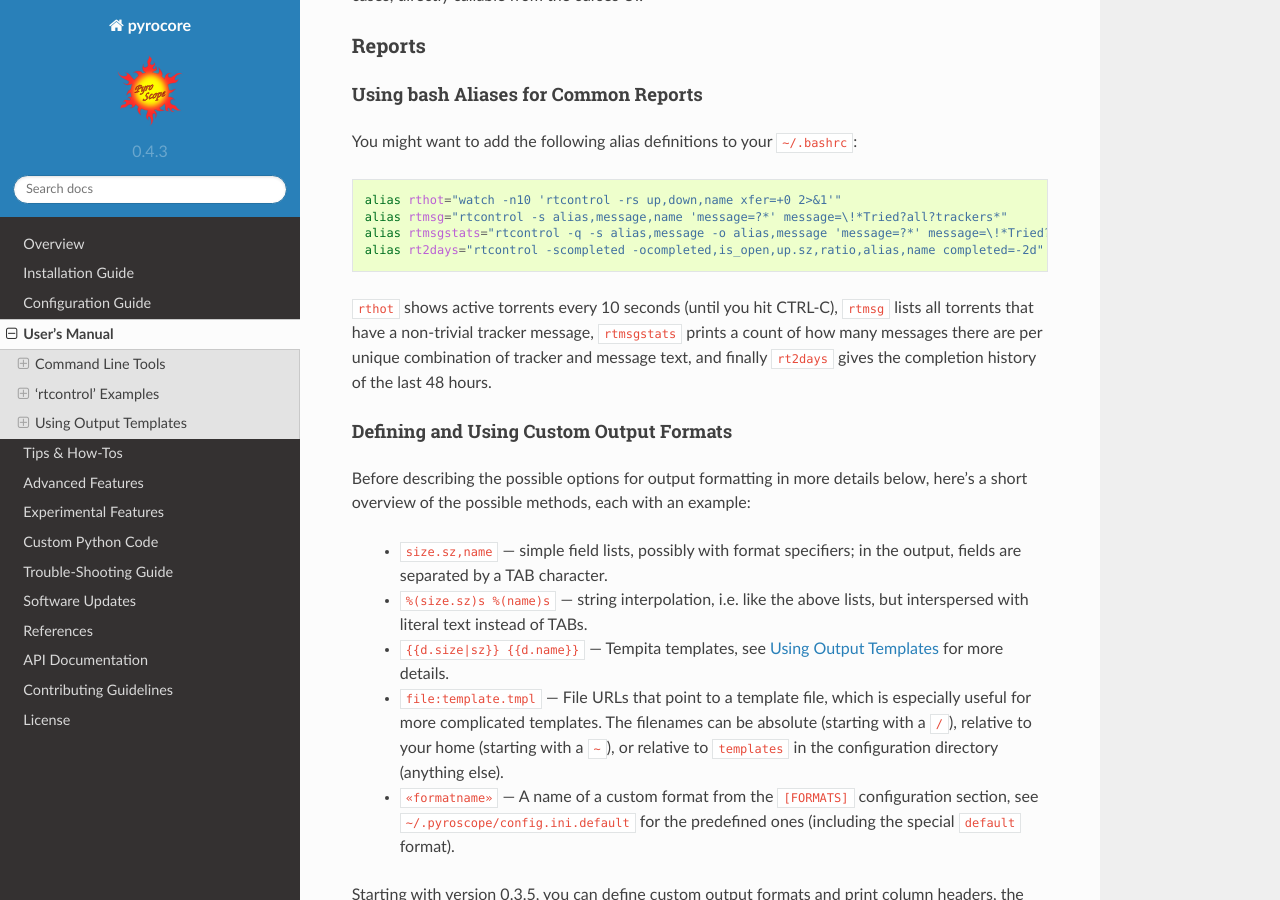
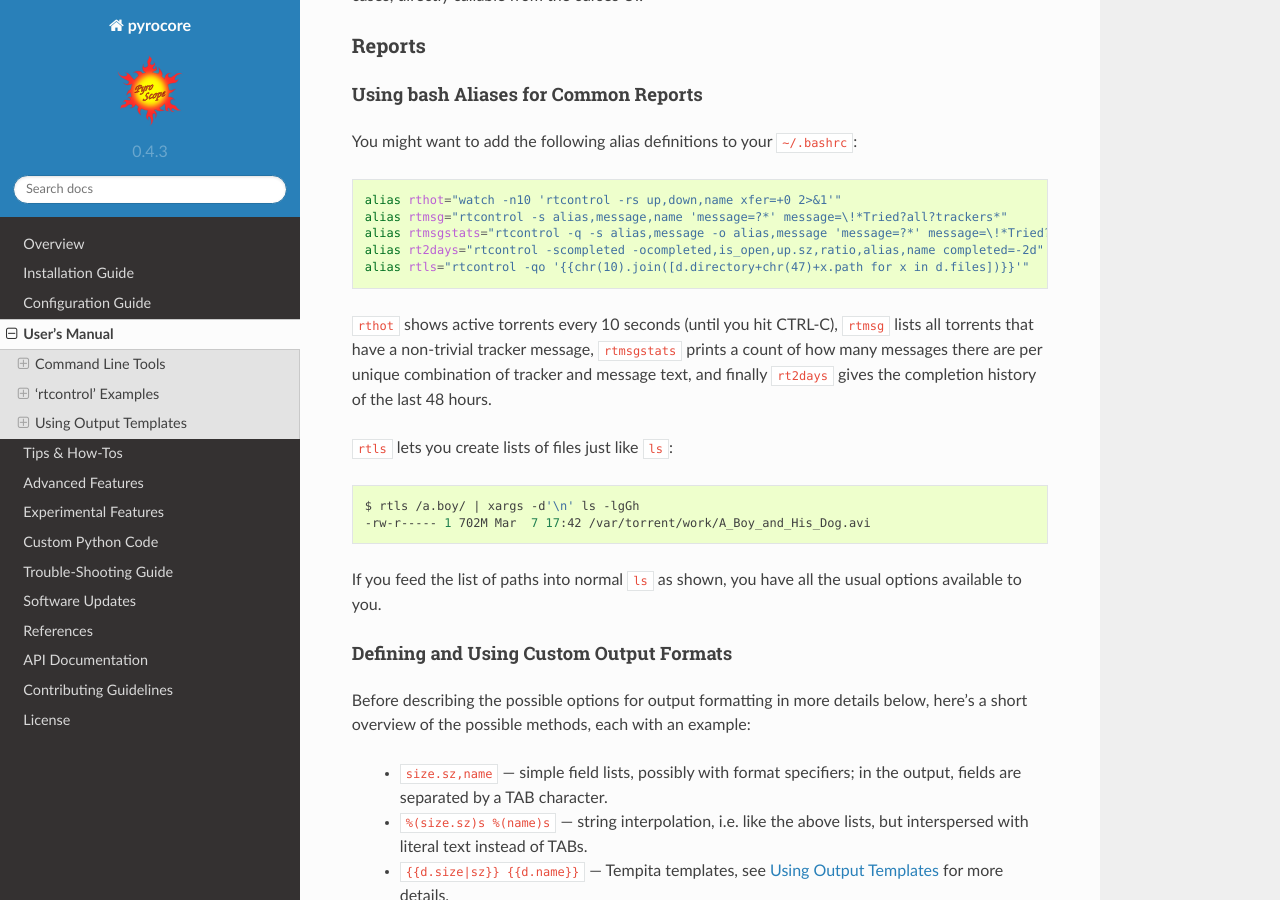
Before and after one commit to pyroscope/pyrocore, a Sphinx documentation site: the page built from docs/usage.rst, in a window 1280 px wide and 900 px high, scrolled down 11777 px. Built offline with Sphinx 7.4.7 and the Read the Docs theme 2.0.0, drawn with Linux system fonts in a browser that asks for light colours.

Commit message:
docs: added 'rtls' example

```diff
--- a/docs/usage-rtcontrol.rst
+++ b/docs/usage-rtcontrol.rst
@@ -137,12 +137,23 @@ You might want to add the following alias definitions to your
     alias rtmsg="rtcontrol -s alias,message,name 'message=?*' message=\!*Tried?all?trackers*"
     alias rtmsgstats="rtcontrol -q -s alias,message -o alias,message 'message=?*' message=\!*Tried?all?trackers* | uniq -c"
     alias rt2days="rtcontrol -scompleted -ocompleted,is_open,up.sz,ratio,alias,name completed=-2d"
+    alias rtls="rtcontrol -qo '{{chr(10).join([d.directory+chr(47)+x.path for x in d.files])}}'"
 
 ``rthot`` shows active torrents every 10 seconds (until you hit CTRL-C),
 ``rtmsg`` lists all torrents that have a non-trivial tracker message,
 ``rtmsgstats`` prints a count of how many messages there are per unique
 combination of tracker and message text, and finally ``rt2days`` gives
 the completion history of the last 48 hours.
+
+``rtls`` lets you create lists of files just like ``ls``:
+
+.. code-block:: bash
+
+    $ rtls /a.boy/ | xargs -d'\n' ls -lgGh
+    -rw-r----- 1 702M Mar  7 17:42 /var/torrent/work/A_Boy_and_His_Dog.avi
+
+If you feed the list of paths into normal ``ls`` as shown,
+you have all the usual options available to you.
 
 
 Defining and Using Custom Output Formats
```
